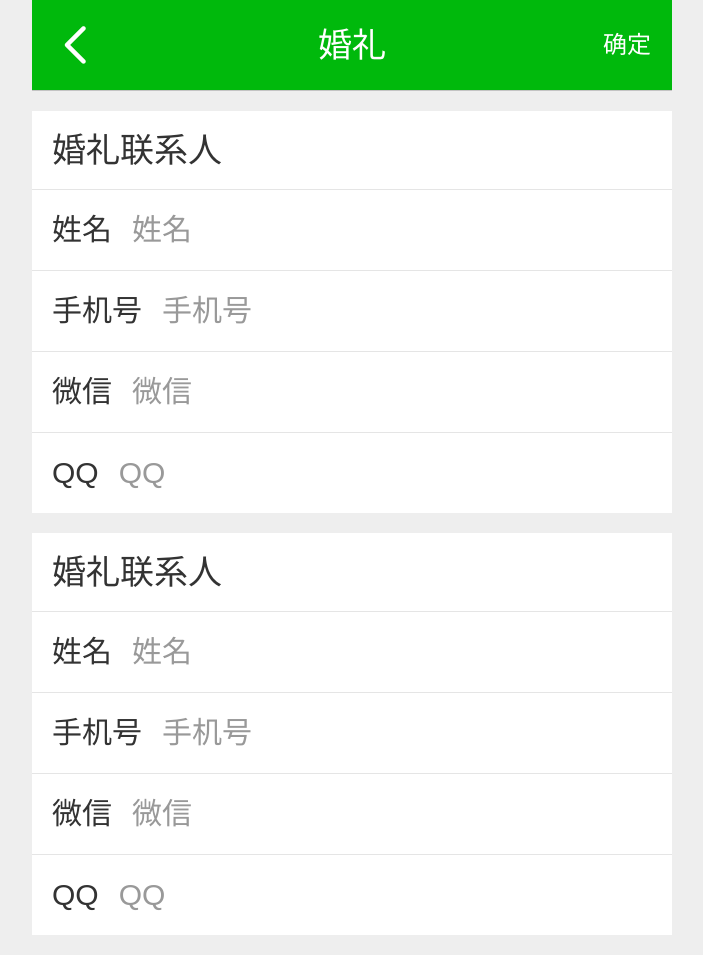
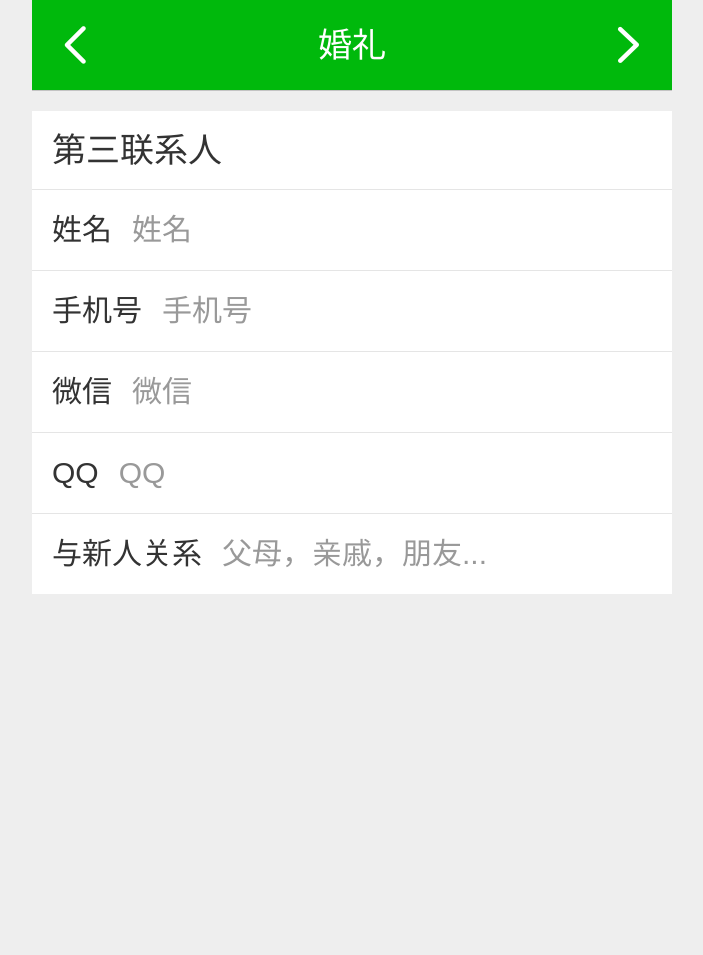
Before and after one commit to 15101140405/CRM, a plain HTML site: page crm_web/weeding_ linkman_info.html in a window 1280 px wide. Shown: the whole page, without its empty margins (288-991 px from the left). After the commit the page ends 800 px from the top, so only its background shows below. Drawn offline with Linux system fonts and the light colour scheme.

Commit message:
文字修改、加行
1、婚礼联系人，改为：第三联系人
2、增加一行与新人关系

```diff
--- a/crm_web/weeding_ linkman_info.html
+++ b/crm_web/weeding_ linkman_info.html
@@ -15,10 +15,10 @@
   <div class="tool_bar">
     <div class="l_btn" data-icon="&#xe679;"></div>
     <h2 class="page_title">婚礼</h2>
-    <div class="r_btn">确定</div>
+    <div class="r_btn" data-icon="&#xe6a3;"></div>
   </div>
   <div class="int_ulist_module">
-    <h4 class="module_title">婚礼联系人</h4>
+    <h4 class="module_title">第三联系人</h4>
     <ul class="int_ulist">
       <li class="int_ulist_item">
       	<span class="prop">姓名</span>
@@ -44,34 +44,11 @@
       		<input type="text" placeholder="QQ"/>
       	</div>
       </li>
-    </ul>
-  </div>
-  <div class="int_ulist_module">
-    <h4 class="module_title">婚礼联系人</h4>
-    <ul class="int_ulist">
       <li class="int_ulist_item">
-      	<span class="prop">姓名</span>
-      	<div class="int_bar">
-      		<input type="text" placeholder="姓名"/>
-      	</div>
-      </li>
-      <li class="int_ulist_item">
-      	<span class="prop">手机号</span>
-      	<div class="int_bar">
-      		<input type="text" placeholder="手机号"/>
-      	</div>
-      </li>
-      <li class="int_ulist_item">
-      	<span class="prop">微信</span>
-      	<div class="int_bar">
-      		<input type="text" placeholder="微信"/>
-      	</div>
-      </li>
-      <li class="int_ulist_item">
-      	<span class="prop">QQ</span>
-      	<div class="int_bar">
-      		<input type="text" placeholder="QQ"/>
-      	</div>
+        <span class="prop">与新人关系</span>
+        <div class="int_bar">
+          <input type="text" placeholder="父母，亲戚，朋友..."/>
+        </div>
       </li>
     </ul>
   </div>
```
